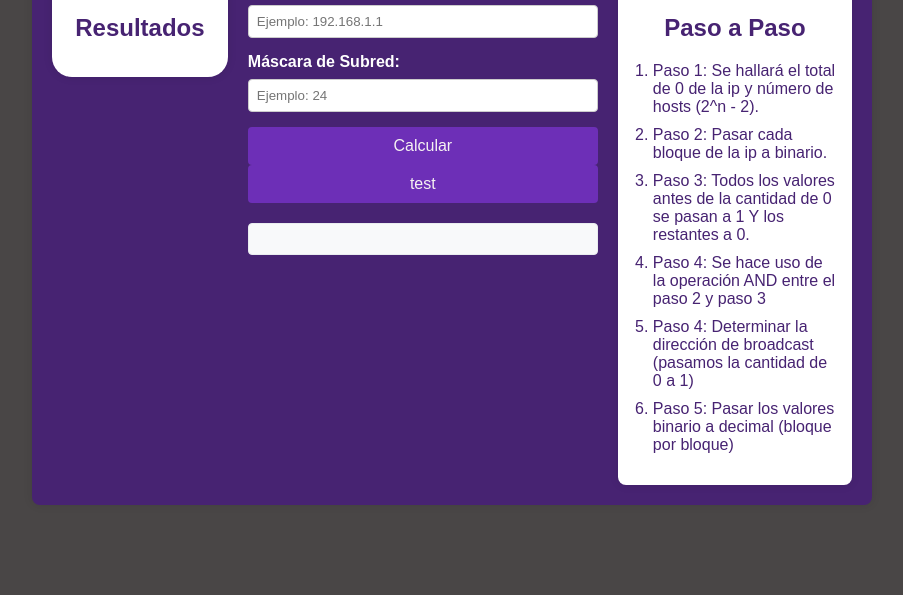
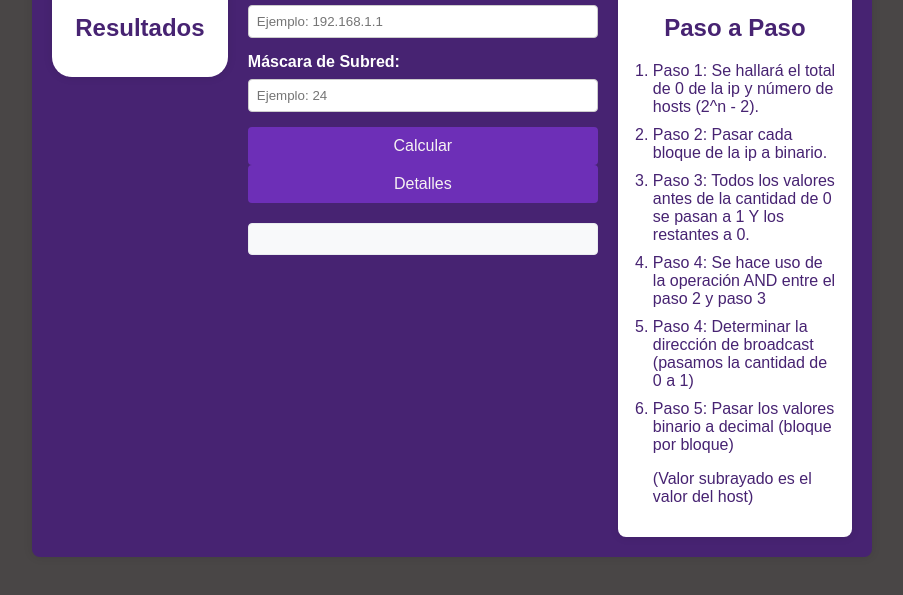
Before and after one commit to ClonJua/Calculadora-Segmentadora-de-red, a plain HTML site: page index.html in a window 1280 px wide. Shown: the part 141-736 px from the top of the page, without its empty margins (188-1091 px from the left). Drawn offline with Linux system fonts and the light colour scheme.

Commit message:
Update index.html

```diff
--- a/index.html
+++ b/index.html
@@ -24,7 +24,7 @@
                 <input type="number" id="subnet" placeholder="Ejemplo: 24">
 
                 <button onclick="imprimePruebaDEC()">Calcular</button>
-                <button onclick="test()">test</button>
+                <button onclick="test()">Detalles</button>
 
                 <div class="result" id="result"></div>
 
@@ -39,6 +39,7 @@
                     <li>Paso 4: Se hace uso de la operación AND entre el paso 2 y paso 3</li>
                     <li>Paso 4: Determinar la dirección de broadcast (pasamos la cantidad de 0 a 1)</li>
                     <li>Paso 5: Pasar los valores binario a decimal (bloque por bloque)</li>
+                    <p>(Valor subrayado es el valor del host)</p>
                 </ol>
             </div>
         </div>
```
